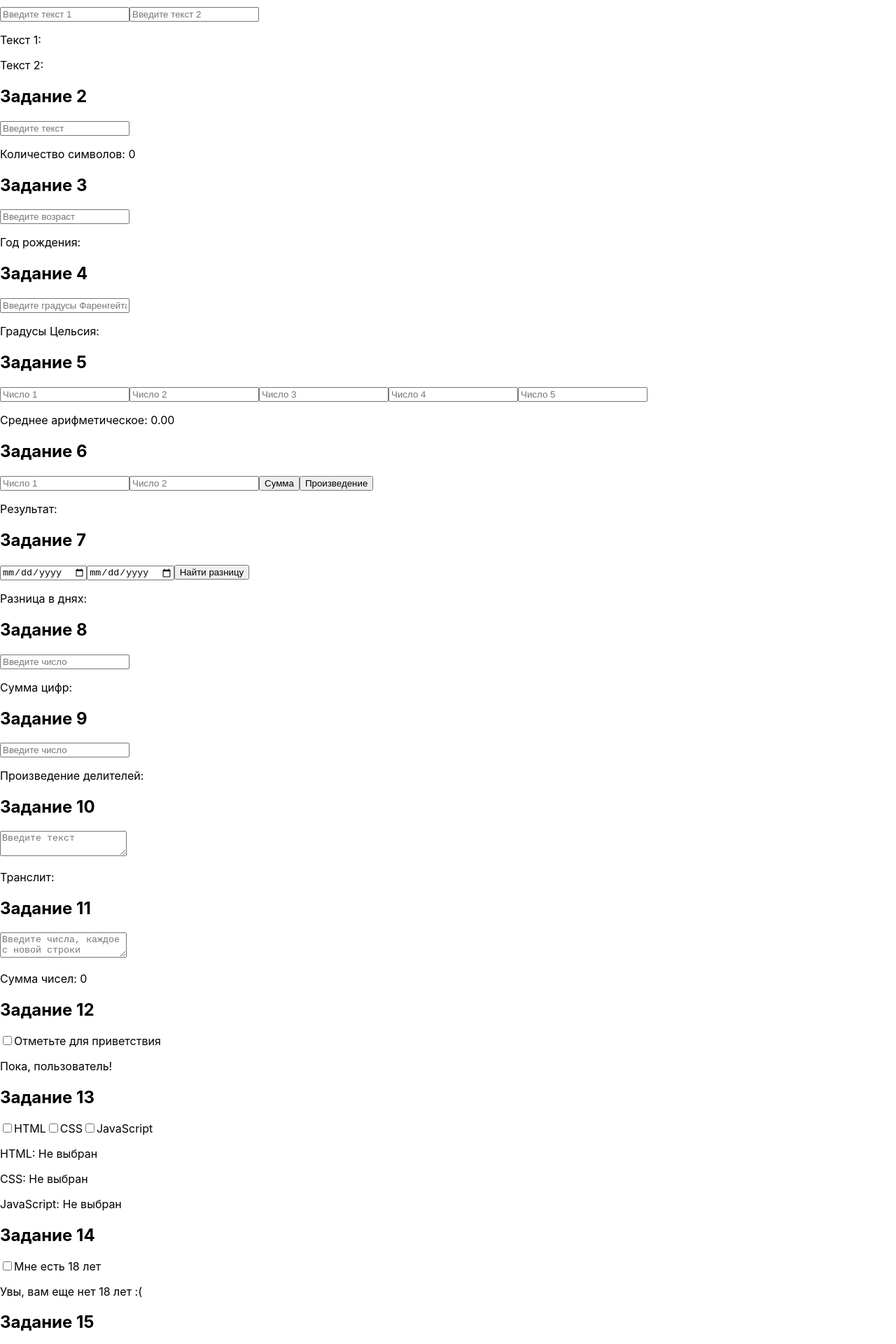
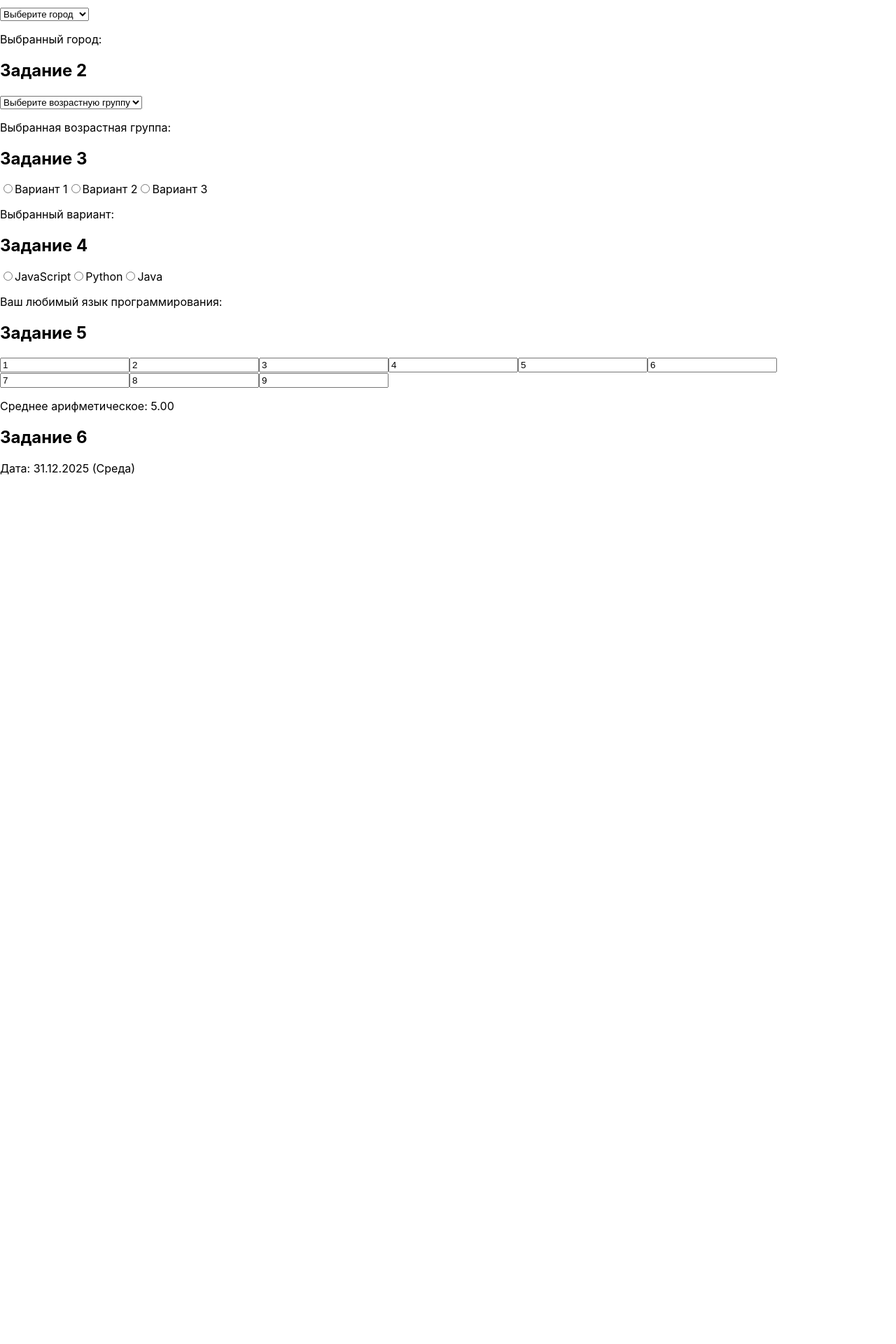
Before and after one commit to ShamarBey/React_tasks, a React (Create React App) app in the folder my-app/: page / in a window 1280 px wide. Shown: the part 60-1980 px from the top of the page at 70% size. After the commit the page ends 800 px from the top, so only its background shows below. Built offline with nearby package versions, Linux system fonts and the light colour scheme.

Commit message:
Задание 64-71

```diff
--- a/my-app/src/App.js
+++ b/my-app/src/App.js
@@ -1,234 +1,120 @@
 import React, { useState } from 'react';
 
 function App() {
-  // Задание 1: Два инпута и два абзаца
-  const [input1, setInput1] = useState('');
-  const [input2, setInput2] = useState('');
+  // Задание 1: Выпадающий список городов
+  const cities = ['Москва', 'Санкт-Петербург', 'Новосибирск', 'Екатеринбург', 'Казань'];
+  const [selectedCity, setSelectedCity] = useState('');
 
-  // Задание 2: Количество символов в инпуте
-  const [inputText, setInputText] = useState('');
-  const charCount = inputText.length;
+  // Задание 2: Возрастные группы
+  const ageGroups = ['0-12 лет', '13-17 лет', '18-25 лет', 'старше 25 лет'];
+  const [selectedAgeGroup, setSelectedAgeGroup] = useState('');
 
-  // Задание 3: Год рождения по возрасту
-  const [age, setAge] = useState('');
-  const currentYear = new Date().getFullYear();
-  const birthYear = age ? currentYear - parseInt(age, 10) : '';
+  // Задание 3: Радиокнопки для выбора значения
+  const [selectedRadio, setSelectedRadio] = useState('');
 
-  // Задание 4: Конвертация Фаренгейта в Цельсия
-  const [fahrenheit, setFahrenheit] = useState('');
-  const celsius = fahrenheit ? ((parseFloat(fahrenheit) - 32) * (5 / 9)).toFixed(2) : '';
+  // Задание 4: Любимый язык программирования
+  const programmingLanguages = ['JavaScript', 'Python', 'Java'];
+  const [favoriteLanguage, setFavoriteLanguage] = useState('');
 
-  // Задание 5: Среднее арифметическое 5 чисел
-  const [numbers, setNumbers] = useState(['', '', '', '', '']);
-  const average = numbers.reduce((sum, num) => sum + (parseFloat(num) || 0), 0) / numbers.filter(num => num !== '').length || 0;
+  // Задание 5: Среднее арифметическое массива
+  const [numbers, setNumbers] = useState([1, 2, 3, 4, 5, 6, 7, 8, 9]);
+  const average = numbers.reduce((sum, num) => sum + num, 0) / numbers.length;
 
-  // Задание 6: Сумма и произведение двух чисел
-  const [num1, setNum1] = useState('');
-  const [num2, setNum2] = useState('');
-  const [result, setResult] = useState('');
-
-  const calculateSum = () => {
-    setResult(parseFloat(num1) + parseFloat(num2));
-  };
-
-  const calculateProduct = () => {
-    setResult(parseFloat(num1) * parseFloat(num2));
-  };
-
-  // Задание 7: Разница между датами в днях
-  const [date1, setDate1] = useState('');
-  const [date2, setDate2] = useState('');
-  const [dateDiff, setDateDiff] = useState('');
-
-  const calculateDateDiff = () => {
-    const diffTime = Math.abs(new Date(date2) - new Date(date1));
-    const diffDays = Math.ceil(diffTime / (1000 * 60 * 60 * 24));
-    setDateDiff(diffDays);
-  };
-
-  // Задание 8: Сумма цифр числа
-  const [numberInput, setNumberInput] = useState('');
-  const [digitSum, setDigitSum] = useState('');
-
-  const calculateDigitSum = () => {
-    const sum = String(numberInput).split('').reduce((acc, digit) => acc + Number(digit), 0);
-    setDigitSum(sum);
-  };
-
-  // Задание 9: Произведение делителей числа
-  const [divisorInput, setDivisorInput] = useState('');
-  const [divisorProduct, setDivisorProduct] = useState('');
-
-  const calculateDivisorProduct = () => {
-    const num = parseInt(divisorInput, 10);
-    let product = 1;
-    for (let i = 1; i <= num; i++) {
-      if (num % i === 0) {
-        product *= i;
-      }
-    }
-    setDivisorProduct(product);
-  };
-
-  // Задание 10: Транслит текста
-  const [textareaText, setTextareaText] = useState('');
-  const translitText = textareaText
-    .replace(/[а-я]/gi, (char) => {
-      const translitMap = {
-        а: 'a', б: 'b', в: 'v', г: 'g', д: 'd', е: 'e', ё: 'yo', ж: 'zh', з: 'z', и: 'i', й: 'y',
-        к: 'k', л: 'l', м: 'm', н: 'n', о: 'o', п: 'p', р: 'r', с: 's', т: 't', у: 'u', ф: 'f',
-        х: 'h', ц: 'ts', ч: 'ch', ш: 'sh', щ: 'sch', ъ: '', ы: 'y', ь: '', э: 'e', ю: 'yu', я: 'ya',
-      };
-      return translitMap[char.toLowerCase()] || char;
-    });
-
-  // Задание 11: Сумма чисел в textarea
-  const [textareaNumbers, setTextareaNumbers] = useState('');
-  const numbersSum = textareaNumbers
-    .split('\n')
-    .reduce((sum, num) => sum + (parseFloat(num) || 0), 0);
-
-  // Задание 12: Чекбокс с приветствием
-  const [isChecked, setIsChecked] = useState(false);
-
-  // Задание 13: Выбор языков
-  const [languages, setLanguages] = useState({
-    html: false,
-    css: false,
-    js: false,
+  // Задание 6: Объект с датой
+  const [date, setDate] = useState({
+    year: 2025,
+    month: 12,
+    day: 31,
   });
 
-  // Задание 14: Чекбокс для возраста
-  const [isAdult, setIsAdult] = useState(false);
-
-  // Задание 15: Видимость абзаца
-  const [isVisible, setIsVisible] = useState(false);
+  // Функция для получения дня недели
+  const getDayOfWeek = (year, month, day) => {
+    const days = ['Воскресенье', 'Понедельник', 'Вторник', 'Среда', 'Четверг', 'Пятница', 'Суббота'];
+    const date = new Date(year, month - 1, day);
+    return days[date.getDay()];
+  };
 
   return (
     <div>
-      {/* Задание 1: Два инпута и два абзаца */}
+      {/* Задание 1: Выпадающий список городов */}
       <h2>Задание 1</h2>
-      <input value={input1} onChange={(e) => setInput1(e.target.value)} placeholder="Введите текст 1" />
-      <input value={input2} onChange={(e) => setInput2(e.target.value)} placeholder="Введите текст 2" />
-      <p>Текст 1: {input1}</p>
-      <p>Текст 2: {input2}</p>
+      <select value={selectedCity} onChange={(e) => setSelectedCity(e.target.value)}>
+        <option value="">Выберите город</option>
+        {cities.map((city, index) => (
+          <option key={index} value={city}>
+            {city}
+          </option>
+        ))}
+      </select>
+      <p>Выбранный город: {selectedCity}</p>
 
-      {/* Задание 2: Количество символов в инпуте */}
+      {/* Задание 2: Возрастные группы */}
       <h2>Задание 2</h2>
-      <input value={inputText} onChange={(e) => setInputText(e.target.value)} placeholder="Введите текст" />
-      <p>Количество символов: {charCount}</p>
+      <select value={selectedAgeGroup} onChange={(e) => setSelectedAgeGroup(e.target.value)}>
+        <option value="">Выберите возрастную группу</option>
+        {ageGroups.map((group, index) => (
+          <option key={index} value={group}>
+            {group}
+          </option>
+        ))}
+      </select>
+      <p>Выбранная возрастная группа: {selectedAgeGroup}</p>
 
-      {/* Задание 3: Год рождения по возрасту */}
+      {/* Задание 3: Радиокнопки для выбора значения */}
       <h2>Задание 3</h2>
-      <input value={age} onChange={(e) => setAge(e.target.value)} placeholder="Введите возраст" />
-      <p>Год рождения: {birthYear}</p>
+      <label>
+        <input type="radio" name="radio" value="Вариант 1" onChange={(e) => setSelectedRadio(e.target.value)} />
+        Вариант 1
+      </label>
+      <label>
+        <input type="radio" name="radio" value="Вариант 2" onChange={(e) => setSelectedRadio(e.target.value)} />
+        Вариант 2
+      </label>
+      <label>
+        <input type="radio" name="radio" value="Вариант 3" onChange={(e) => setSelectedRadio(e.target.value)} />
+        Вариант 3
+      </label>
+      <p>Выбранный вариант: {selectedRadio}</p>
 
-      {/* Задание 4: Конвертация Фаренгейта в Цельсия */}
+      {/* Задание 4: Любимый язык программирования */}
       <h2>Задание 4</h2>
-      <input value={fahrenheit} onChange={(e) => setFahrenheit(e.target.value)} placeholder="Введите градусы Фаренгейта" />
-      <p>Градусы Цельсия: {celsius}</p>
+      {programmingLanguages.map((language) => (
+        <label key={language}>
+          <input
+            type="radio"
+            name="language"
+            value={language}
+            onChange={(e) => setFavoriteLanguage(e.target.value)}
+          />
+          {language}
+        </label>
+      ))}
+      <p>
+        Ваш любимый язык программирования: {favoriteLanguage}
+        {favoriteLanguage === 'JavaScript' && ' — Отличный выбор!'}
+      </p>
 
-      {/* Задание 5: Среднее арифметическое 5 чисел */}
+      {/* Задание 5: Среднее арифметическое массива */}
       <h2>Задание 5</h2>
       {numbers.map((num, index) => (
         <input
           key={index}
+          type="number"
           value={num}
           onChange={(e) => {
             const newNumbers = [...numbers];
-            newNumbers[index] = e.target.value;
+            newNumbers[index] = parseInt(e.target.value, 10) || 0;
             setNumbers(newNumbers);
           }}
-          placeholder={`Число ${index + 1}`}
         />
       ))}
       <p>Среднее арифметическое: {average.toFixed(2)}</p>
 
-      {/* Задание 6: Сумма и произведение двух чисел */}
+      {/* Задание 6: Объект с датой */}
       <h2>Задание 6</h2>
-      <input value={num1} onChange={(e) => setNum1(e.target.value)} placeholder="Число 1" />
-      <input value={num2} onChange={(e) => setNum2(e.target.value)} placeholder="Число 2" />
-      <button onClick={calculateSum}>Сумма</button>
-      <button onClick={calculateProduct}>Произведение</button>
-      <p>Результат: {result}</p>
-
-      {/* Задание 7: Разница между датами в днях */}
-      <h2>Задание 7</h2>
-      <input type="date" value={date1} onChange={(e) => setDate1(e.target.value)} />
-      <input type="date" value={date2} onChange={(e) => setDate2(e.target.value)} />
-      <button onClick={calculateDateDiff}>Найти разницу</button>
-      <p>Разница в днях: {dateDiff}</p>
-
-      {/* Задание 8: Сумма цифр числа */}
-      <h2>Задание 8</h2>
-      <input value={numberInput} onChange={(e) => setNumberInput(e.target.value)} onBlur={calculateDigitSum} placeholder="Введите число" />
-      <p>Сумма цифр: {digitSum}</p>
-
-      {/* Задание 9: Произведение делителей числа */}
-      <h2>Задание 9</h2>
-      <input value={divisorInput} onChange={(e) => setDivisorInput(e.target.value)} onBlur={calculateDivisorProduct} placeholder="Введите число" />
-      <p>Произведение делителей: {divisorProduct}</p>
-
-      {/* Задание 10: Транслит текста */}
-      <h2>Задание 10</h2>
-      <textarea value={textareaText} onChange={(e) => setTextareaText(e.target.value)} placeholder="Введите текст" />
-      <p>Транслит: {translitText}</p>
-
-      {/* Задание 11: Сумма чисел в textarea */}
-      <h2>Задание 11</h2>
-      <textarea value={textareaNumbers} onChange={(e) => setTextareaNumbers(e.target.value)} placeholder="Введите числа, каждое с новой строки" />
-      <p>Сумма чисел: {numbersSum}</p>
-
-      {/* Задание 12: Чекбокс с приветствием */}
-      <h2>Задание 12</h2>
-      <label>
-        <input type="checkbox" checked={isChecked} onChange={() => setIsChecked(!isChecked)} />
-        Отметьте для приветствия
-      </label>
-      <p>{isChecked ? 'Привет, пользователь!' : 'Пока, пользователь!'}</p>
-
-      {/* Задание 13: Выбор языков */}
-      <h2>Задание 13</h2>
-      <label>
-        <input type="checkbox" checked={languages.html} onChange={() => setLanguages({ ...languages, html: !languages.html })} />
-        HTML
-      </label>
-      <label>
-        <input type="checkbox" checked={languages.css} onChange={() => setLanguages({ ...languages, css: !languages.css })} />
-        CSS
-      </label>
-      <label>
-        <input type="checkbox" checked={languages.js} onChange={() => setLanguages({ ...languages, js: !languages.js })} />
-        JavaScript
-      </label>
-      <p>HTML: {languages.html ? 'Выбран' : 'Не выбран'}</p>
-      <p>CSS: {languages.css ? 'Выбран' : 'Не выбран'}</p>
-      <p>JavaScript: {languages.js ? 'Выбран' : 'Не выбран'}</p>
-
-      {/* Задание 14: Чекбокс для возраста */}
-      <h2>Задание 14</h2>
-      <label>
-        <input type="checkbox" checked={isAdult} onChange={() => setIsAdult(!isAdult)} />
-        Мне есть 18 лет
-      </label>
-      {isAdult ? (
-        <div>
-          <h2>Ура, вам уже есть 18</h2>
-          <p>Здесь расположен контент только для взрослых</p>
-        </div>
-      ) : (
-        <div>
-          <p>Увы, вам еще нет 18 лет :(</p>
-        </div>
-      )}
-
-      {/* Задание 15: Видимость абзаца */}
-      <h2>Задание 15</h2>
-      <label>
-        <input type="checkbox" checked={isVisible} onChange={() => setIsVisible(!isVisible)} />
-        Показать абзац
-      </label>
-      {isVisible && <p>Этот абзац видим!</p>}
+      <p>
+        Дата: {date.day}.{date.month}.{date.year} ({getDayOfWeek(date.year, date.month, date.day)})
+      </p>
     </div>
   );
 }
```
